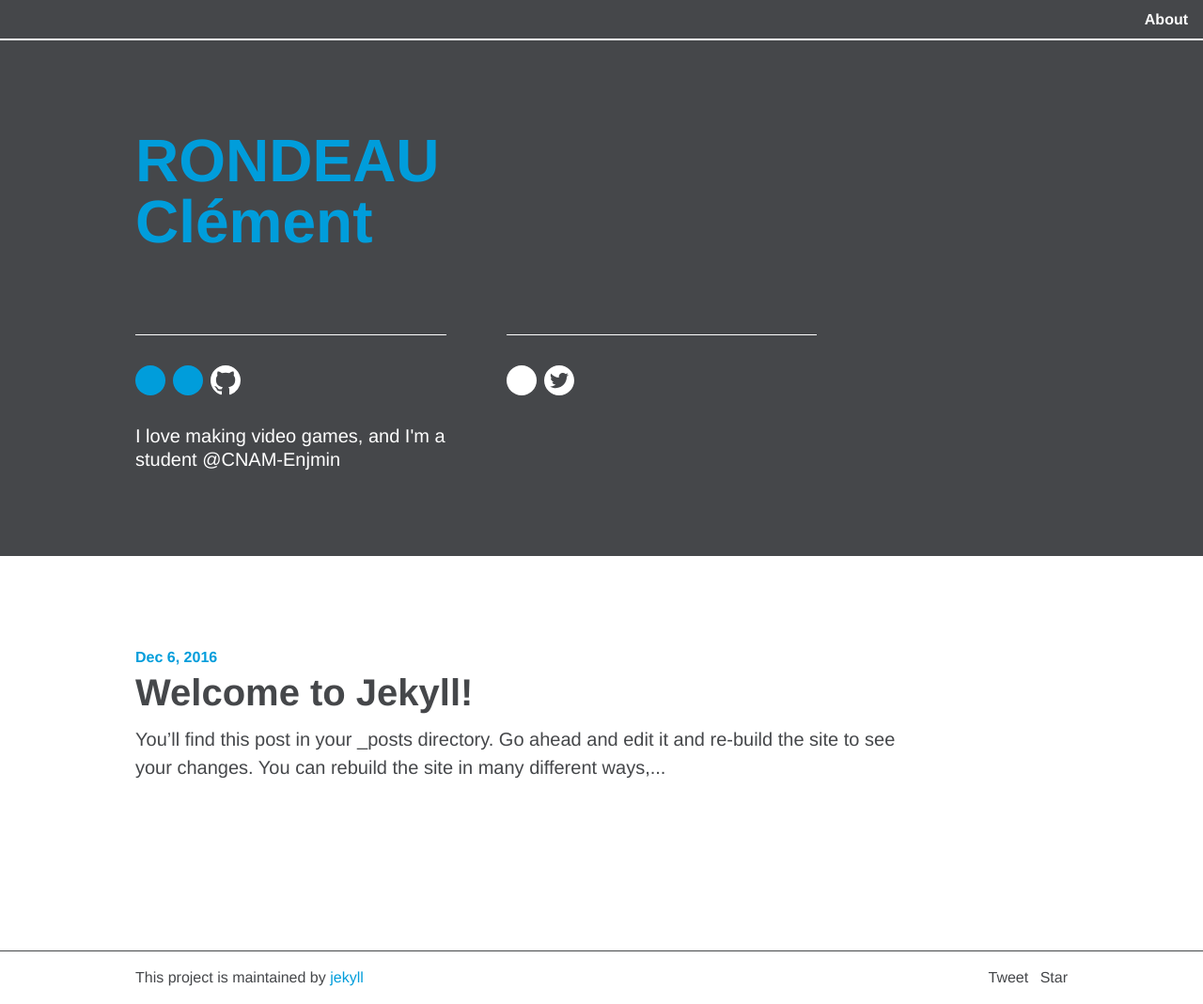
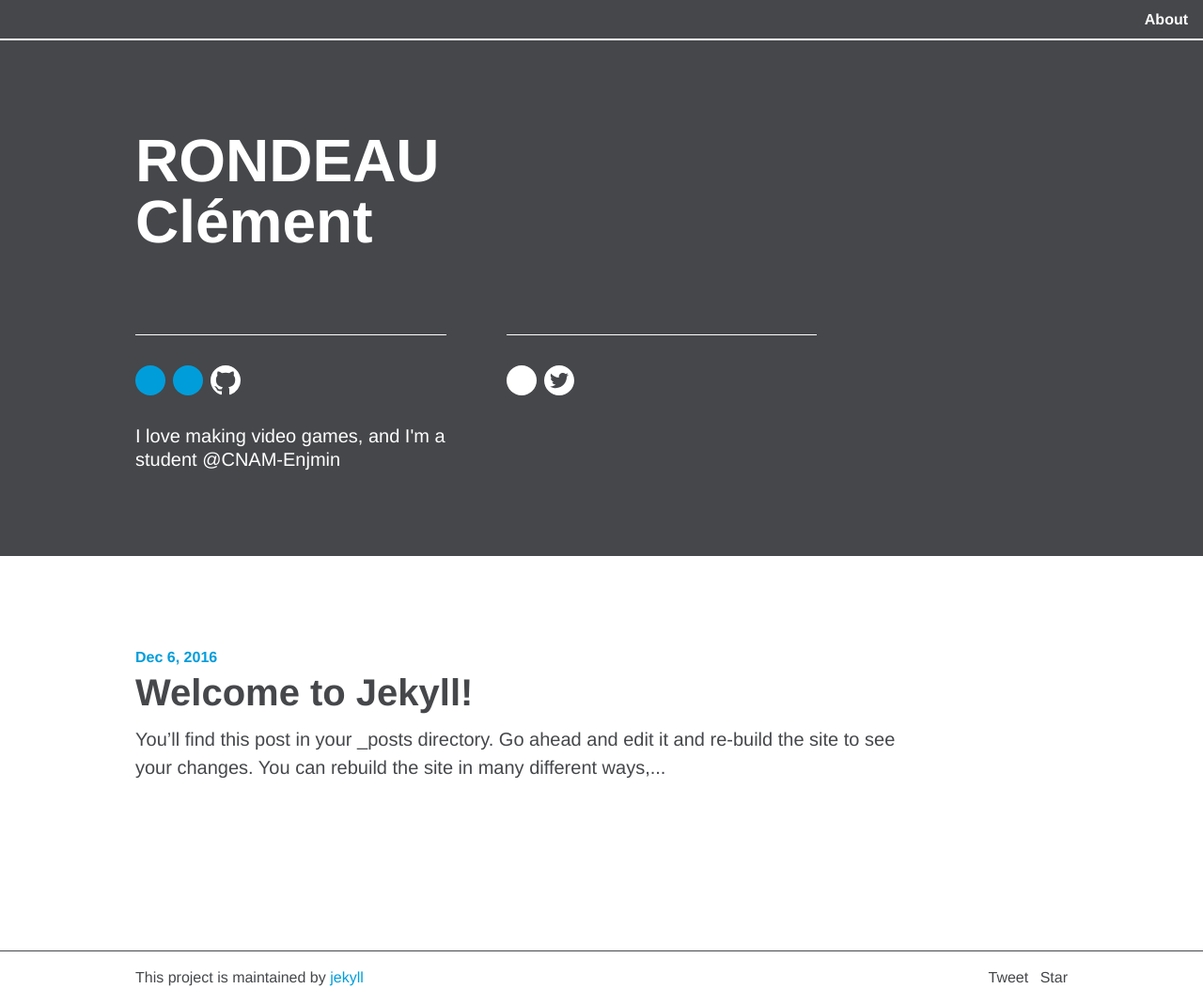
Before and after one commit to Clement-R/clement-r.github.io, a Jekyll site: the page built from index.md, in a window 1280 px wide. Shown: the whole page at 94% size. Built offline with Jekyll 4.4.1, drawn with Linux system fonts in a browser that asks for light colours; comment, search, counter and statistics services are not loaded.

Commit message:
Change main title color

```diff
--- a/_sass/_theme-custom.scss
+++ b/_sass/_theme-custom.scss
@@ -10,7 +10,8 @@ $white: #fff;
 $color-background: $gray !default;
 $color-dot-accent: $blue !default;
 $color-foreground: $white !default;
-$color-title: $blue !default;
+// $color-title: $blue !default;
+$color-title: $white !default;
 $color-body-text: $gray !default;
 $color-text-accent: $blue !default;
 $color-code: $blue-small !default;
```
